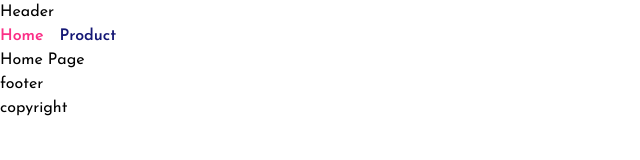
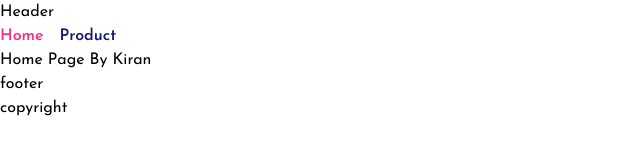
Before and after one commit to ducnc-hopee/store, a React (Vite) app in the folder frontend/reactjs-store-client/: page / in a window 1280 px wide. Shown: the top 160 px of the page, without its empty margins (0-640 px from the left). Built offline with nearby package versions, Linux system fonts and the light colour scheme; a web font is replaced by a local one.

Commit message:
update home page

```diff
--- a/frontend/reactjs-store-client/src/pages/Home.tsx
+++ b/frontend/reactjs-store-client/src/pages/Home.tsx
@@ -1,5 +1,5 @@
 const Home = () => {
-  return <div>Home Page</div>;
+  return <div>Home Page By Kiran</div>;
 };
 
 export default Home;
```
